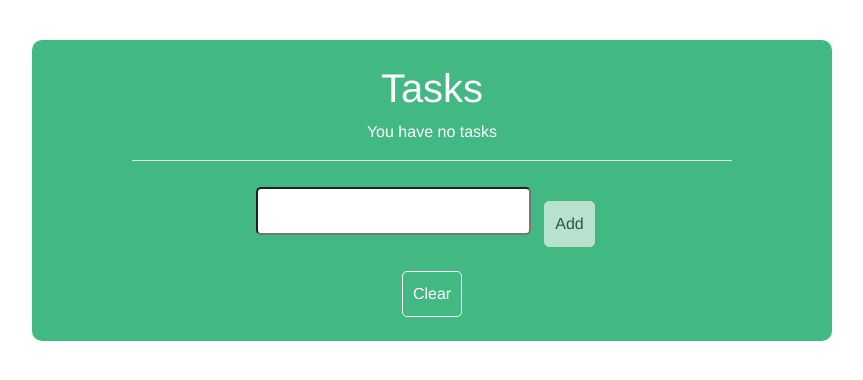
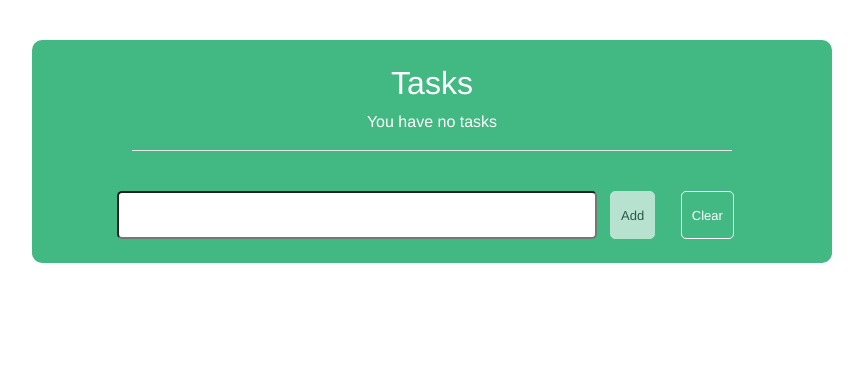
Before and after one commit to andiedioso/task-app, a Vue app: page / in a window 1280 px wide. Shown: the top 380 px of the page, without its empty margins (208-1071 px from the left). Built offline with nearby package versions, Linux system fonts and the light colour scheme.

Commit message:
trying more styling

```diff
--- a/src/App.vue
+++ b/src/App.vue
@@ -1,6 +1,6 @@
 <template>
   <div id="app">
-    <h1> Tasks </h1>
+    <h2> Tasks </h2>
     <p> {{ message }}</p>
     <hr>
     <add-task @add-task="addTask"/>
@@ -11,8 +11,6 @@
         @toggle-complete = "markAsComplete"
         @remove-task="removeTask"
     ></task-item>
-
-
 
   </div>
 </template>
@@ -40,8 +38,7 @@ export default {
       const taskPicked = this.taskList.find(
           (el) => el.id === id
       );
-      //check for null
-
+      //console.log(taskPicked.status);
       taskPicked.status = "Complete";
     },
     addTask(newTaskName,pendingStat){
@@ -50,8 +47,9 @@ export default {
         id: this.uuidv4(),
         name: newTaskName,
         status: pendingStat,
+        edit: false,
       }
-      //console.log(newTask);
+      console.log(newTask);
       this.taskList.push(newTask);
     },
     removeTask(id){
@@ -108,8 +106,8 @@ hr{
 
 li {
   background-color: #89e8bd;
-  padding: 3% 2%;
-  margin: 1.5% 0.5%;
+  padding: 10px;
+  margin: 15px;
   text-align: left;
   color: #34495E;
   width: 95%;
@@ -117,4 +115,6 @@ li {
   list-style-type: none;
 }
 
+
+
 </style>
--- a/src/components/AddTask.vue
+++ b/src/components/AddTask.vue
@@ -2,8 +2,8 @@
   <div id="taskForm">
     <form>
       <input id="taskName" type="text" v-model="enteredTaskName">
-      <button @click.prevent="submitData" class="btn btn-light" :disabled="isEmpty()"> Add</button>
-      <button class="btn btn-light" @click.prevent="clearInput"> Clear </button>
+        <button @click.prevent="submitData" class="btn btn-light" :disabled="isEmpty()"> Add</button>
+        <button class="btn btn-light" @click.prevent="clearInput"> Clear </button>
     </form>
 
   </div>
@@ -38,7 +38,7 @@ name: "AddTask",
 </script>
 
 <style scoped>
-#taskForm{
+form {
   display: flex;
   justify-content: center;
   flex-direction: row;
@@ -46,11 +46,12 @@ name: "AddTask",
 }
 
 input{
-  /*margin-top: 3vh;*/
+  margin-top: 3vh;
   padding: 10px;
-  width: 70%;
+  width: 60%;
   outline: none;
   border-radius: 5px;
+  max-height: 50px;
 }
 
 
@@ -64,4 +65,8 @@ button {
   transition: all 0.5s ease;
   color: white;
 }
+
+.btn {
+  font-size: small;
+}
 </style>
--- a/src/components/TaskItem.vue
+++ b/src/components/TaskItem.vue
@@ -2,9 +2,11 @@
   <div id="task-item">
     <li>
       {{task.name}}
-      <strong
+      <span
         v-if="isPending"
-      >{{task.status}}</strong>
+        :class="[isPending ? 'badge-warning' : 'badge-dark', 'badge badge-pill']"
+      >{{task.status}}</span>
+
       <button class="btn btn-light" v-if="isPending" @click="toggleComplete">
         Mark as Complete </button>
       <button class="btn btn-light" @click="removeTask">
@@ -51,7 +53,6 @@ name: 'task-item',
   border: none;
 }
 
-
 button {
   border: solid 1px white;
   padding: 10px;
@@ -60,4 +61,12 @@ button {
   border-radius: 5px;
   transition: all 0.5s ease;
 }
+
+#buttons {
+  background-color: #34495E;
+}
+
+.btn {
+  font-size: small;
+}
 </style>
```
